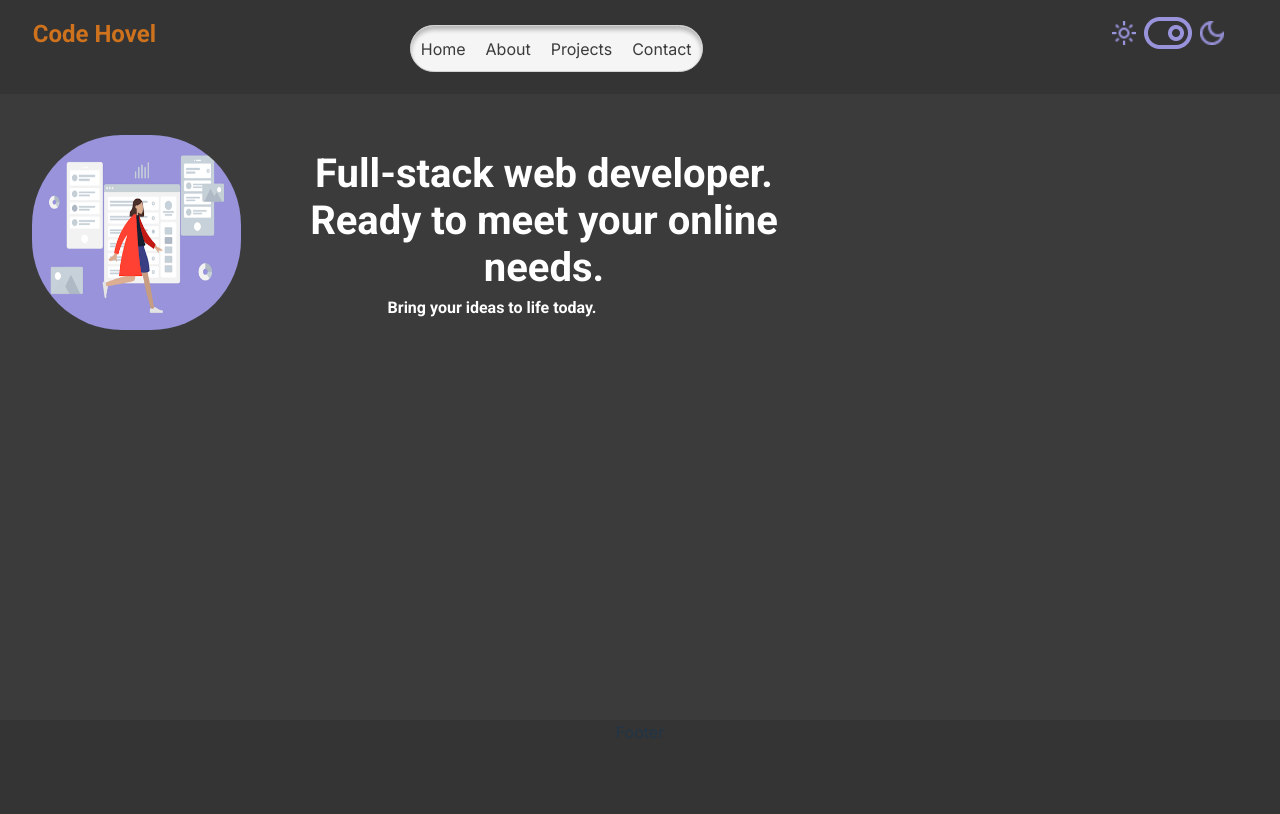
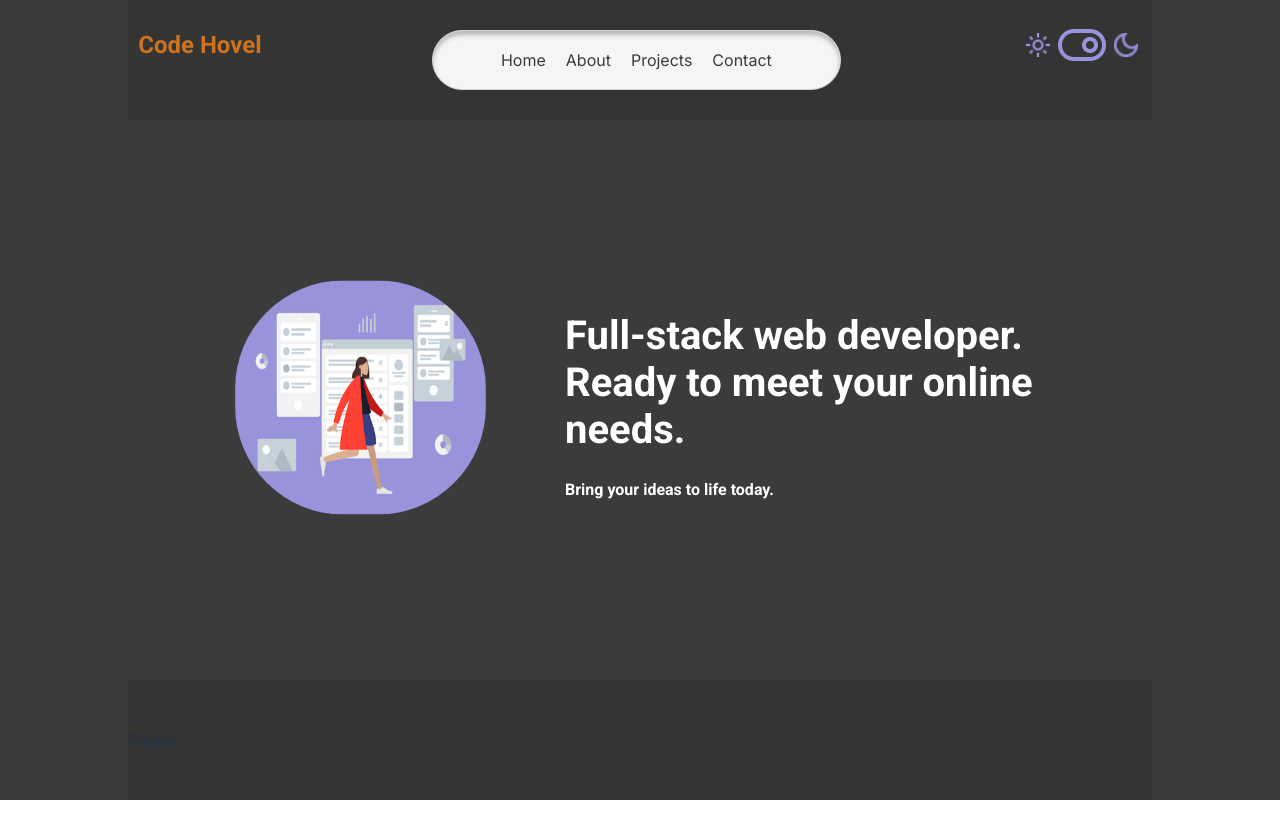
Before and after one commit to evanpixelgame/CodeHovel, a React (Vite) app: page / in a window 1280 px wide. Built offline with nearby package versions, Linux system fonts and the light colour scheme.

Commit message:
adjusted css

```diff
--- a/src/App.jsx
+++ b/src/App.jsx
@@ -7,8 +7,8 @@ import Footer from "./components/footer/Footer";
 function App() {
   return (
     <>
+      <Header />
       <Main />
-      <Header />
       <Footer />
     </>
   );
--- a/src/components/footer/Footer.css
+++ b/src/components/footer/Footer.css
@@ -1,12 +1,19 @@
 #footer {
   position: absolute;
-  width: 100vw;
-  height: 94px;
-  left: 0px;
-  top: 90%;
+  width: 80%;
+  height: 15%;
+  left: 10%;
+  bottom: 0px;
 
   background: #343434;
-  overflow-x: hidden;
+  overflow: hidden;
+  display: flex;
+  justify-content: space-between;
+  align-items: center;
+  /*
+  background: #d9d9d9;
+  mix-blend-mode: multiply;
+  */
 }
 
 #socialLinks {
--- a/src/components/header/Header.css
+++ b/src/components/header/Header.css
@@ -1,12 +1,15 @@
 #header {
   position: absolute;
-  width: 100vw;
-  height: 94px;
-  left: 0px;
+  width: 80%;
+  height: 15%;
+  left: 10%;
   top: 0px;
 
   background: #343434;
-  overflow-x: hidden;
+  overflow: hidden;
+  display: flex;
+  justify-content: space-between;
+  align-items: center;
   /*
   background: #d9d9d9;
   mix-blend-mode: multiply;
@@ -14,24 +17,14 @@
 }
 
 #siteTitle {
-  position: absolute;
-  width: 177px;
-  height: 58px;
-  left: 15px;
-  top: 21px;
-
-  position: absolute;
-  width: 11%;
-  height: 61.7%;
-  left: 1.875%;
-  top: 4.66%;
-
   font-family: "Roboto";
   font-style: normal;
   font-weight: 800;
   font-size: 24px;
   line-height: 28px;
 
+  padding-bottom: 3%;
+  padding-left: 1%;
   color: #ce721d;
 }
 
@@ -40,17 +33,9 @@
 
   box-sizing: border-box;
 
-  position: absolute;
-  width: 367px;
-  height: 47px;
-  left: 216px;
-  top: 25px;
-
-  position: absolute;
-  width: 22.9%;
+  position: relative;
+  width: 40%;
   height: 50%;
-  left: 32%;
-  top: 26.6%;
 
   background: #f5f5f5;
   border: 1px solid #d3d3d3;
@@ -93,17 +78,11 @@
 
 #toggleDiv {
   /* LightDarkToggle */
-  position: absolute;
-  width: 110px;
-  height: 48px;
-  left: 675px;
-  top: 10px;
 
-  position: absolute;
+  position: relative;
   width: 13.75%;
-  height: 10.66%;
-  left: 84.375%;
-  top: 30%;
+  height: 35%;
+  padding-bottom: 3%;
 
   display: flex;
   justify-content: center;
--- a/src/components/main/HomeText.jsx
+++ b/src/components/main/HomeText.jsx
@@ -1,6 +1,6 @@
 const HomeText = () => {
   return (
-    <div>
+    <div id="home-text-group">
       <h1 id="mainText">
         Full-stack web developer. Ready to meet your online needs.
       </h1>
--- a/src/components/main/Main.css
+++ b/src/components/main/Main.css
@@ -5,53 +5,48 @@
 
   background: #3b3b3b;
   overflow-x: hidden;
+
+  display: flex;
+  justify-content: center;
+  align-items: center;
 }
 
-#mainText,
-#subText {
+#home-content {
+  display: flex;
+  padding-left: 20%;
+  align-items: center;
+}
+
+#homeImage {
+  position: relative;
+  width: 209px;
+  height: 195px;
+
+  border-radius: 90px;
+  margin-right: 100px;
+
+  transform: scale(1.2);
+  transform-origin: center;
+}
+
+#home-text-group {
   /* HomeTextGroup */
 
-  position: absolute;
-  width: 512px;
-  height: 255px;
-  left: 288px;
-  top: 123px;
+  position: relative;
+  width: 50%;
+  text-align: left;
+  font-style: normal;
+  font-weight: 800;
   font-family: "Roboto";
   color: #ffffff;
 }
 
 #mainText {
-  position: absolute;
-  width: 512px;
-  height: 141px;
-  left: 288px;
-  top: 123px;
-
-  font-style: normal;
-  font-weight: 800;
   font-size: 40px;
   line-height: 47px;
 }
 
 #subText {
-  position: absolute;
-  width: 408px;
-  height: 96px;
-  left: 288px;
-  top: 282px;
-
-  font-style: normal;
-  font-weight: 800;
   font-size: 16px;
   line-height: 19px;
 }
-
-#homeImage {
-  position: absolute;
-  width: 209px;
-  height: 195px;
-  left: 32px;
-  top: 135px;
-
-  border-radius: 90px;
-}
--- a/src/components/main/Main.jsx
+++ b/src/components/main/Main.jsx
@@ -4,10 +4,12 @@ import HomeText from "./HomeText";
 
 const Main = () => {
   return (
-    <body id="main">
-      <Portrait />
-      <HomeText />
-    </body>
+    <div id="main">
+      <div id="home-content">
+        <Portrait />
+        <HomeText />
+      </div>
+    </div>
   );
 };
 
```
